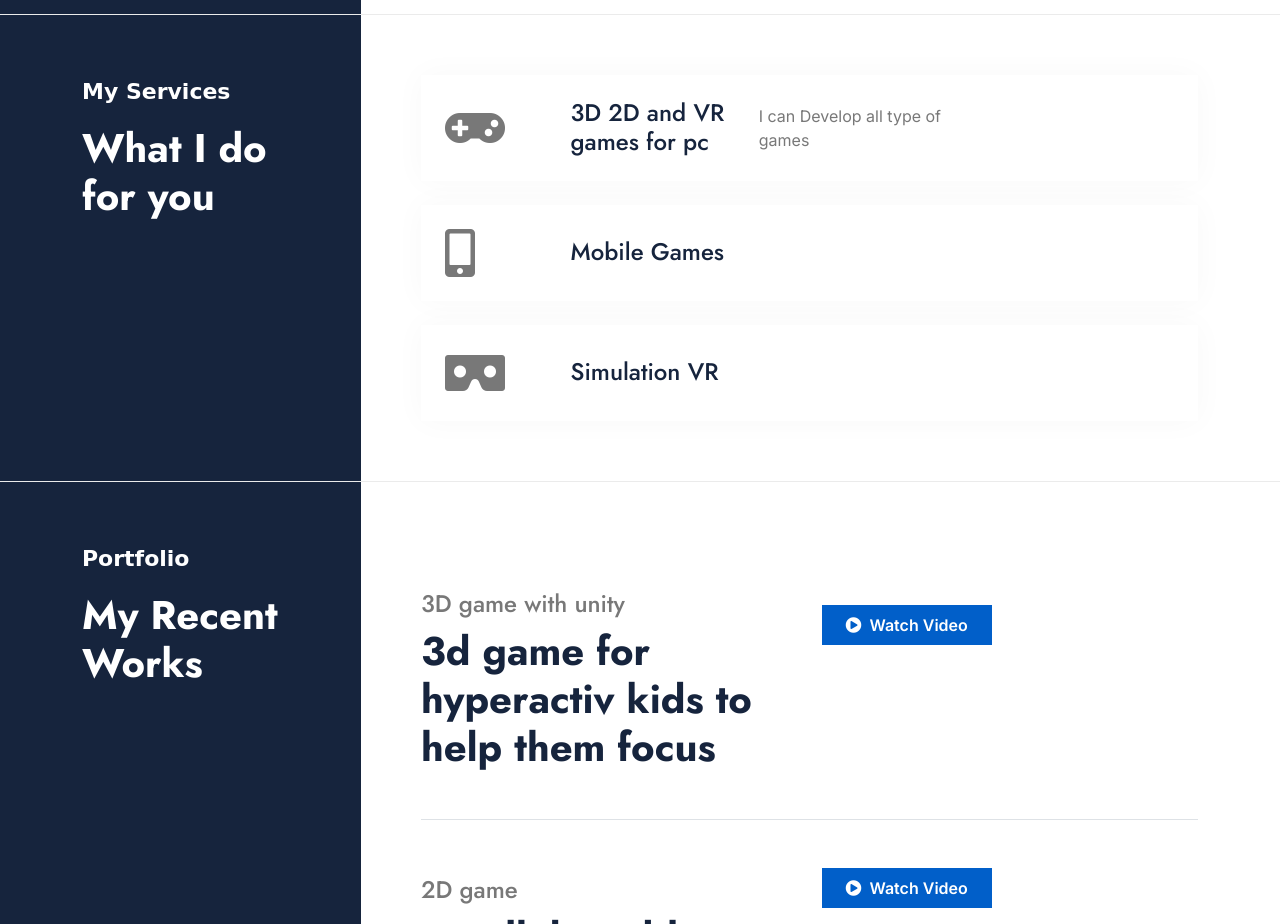
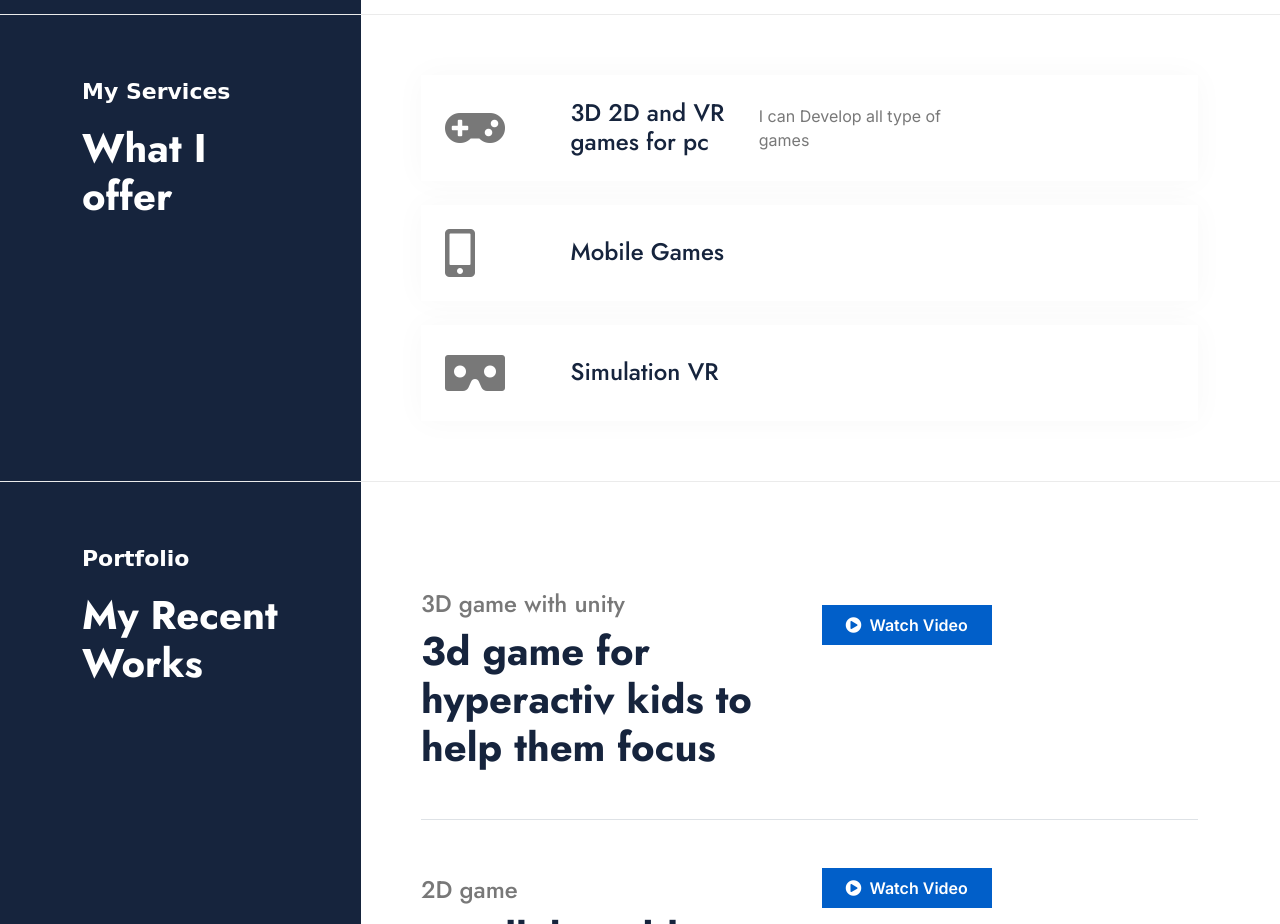
Before and after one commit to BYAmine/profilio, a plain HTML site: page index.html in a window 1280 px wide. Shown: the part 2460-3384 px from the top of the page. Drawn offline with nearby package versions, Linux system fonts and the light colour scheme; a web font is replaced by a local one.

Commit message:
Update index.html

```diff
--- a/index.html
+++ b/index.html
@@ -372,7 +372,7 @@
                         <div class="service-header h-100 bg-dark pt-6 pe-6 pb-6">
                             <div class="text-start d-flex flex-column justify-content-center wow fadeInUp" data-wow-delay="0.1s">
                                 <p class="text-white sub-title">My Services</p>
-                                <h1 class="display-6 text-white mb-0">What I do for you</h1>
+                                <h1 class="display-6 text-white mb-0">What I offer </h1>
                             </div>
                         </div>
                     </div>
```
